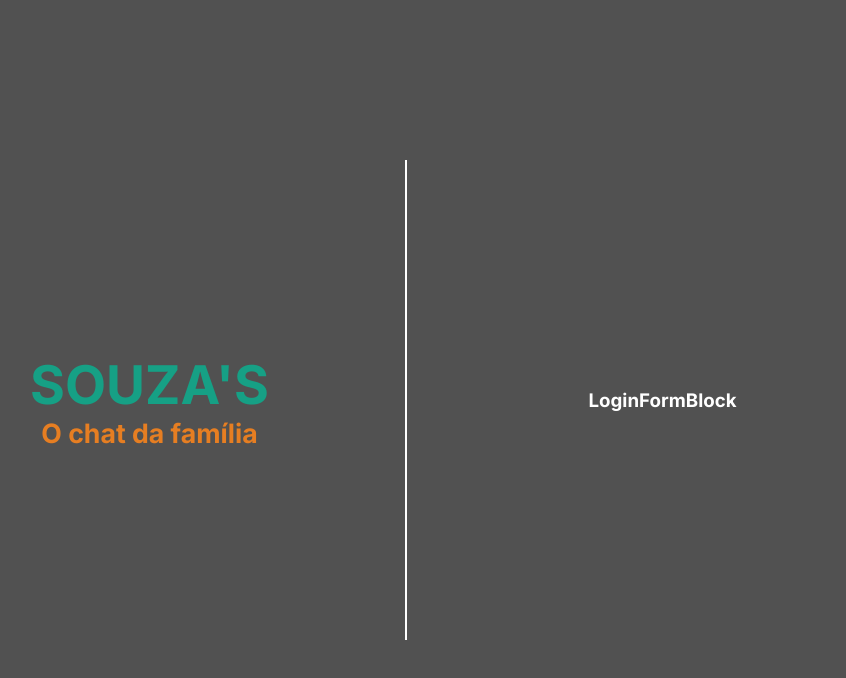
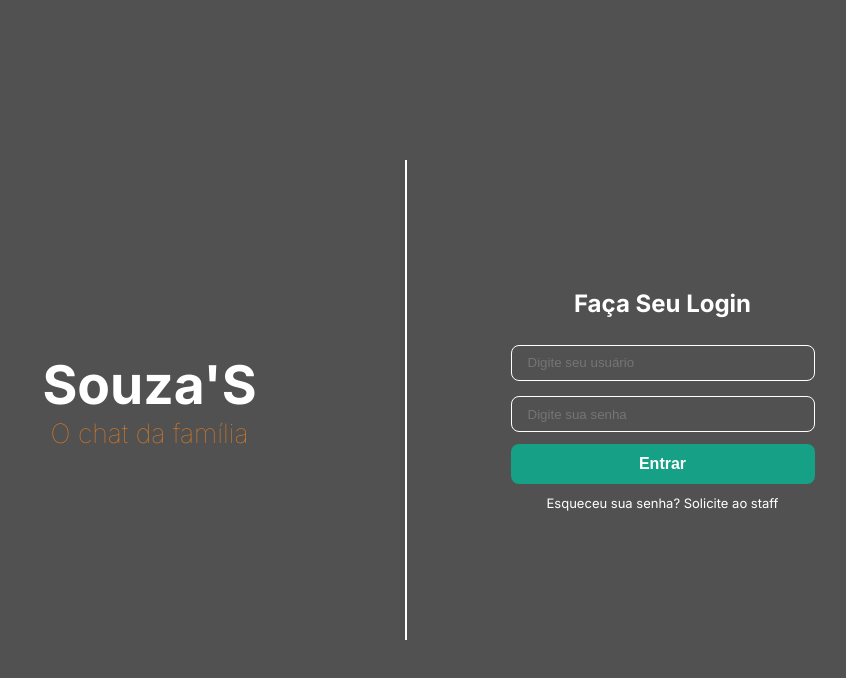
Before and after one commit to thdev-matheus/frontend-souzas-next-typescript, a Next.js app: page /login in a window 1280 px wide. Shown: the top 678 px of the page, without its empty margins (234-1080 px from the left). Built offline with nearby package versions, Linux system fonts and the light colour scheme.

Commit message:
feat: estilo da página de login

```diff
--- a/src/app/login/page.tsx
+++ b/src/app/login/page.tsx
@@ -7,7 +7,7 @@ export default function LoginPage() {
   return (
     <S.Container>
       <S.BoxLogo>
-        <h1>SOUZA'S</h1>
+        <h1>Souza'S</h1>
         <h2>O chat da família</h2>
       </S.BoxLogo>
       <S.BoxForm>
--- a/src/app/login/styles.ts
+++ b/src/app/login/styles.ts
@@ -50,12 +50,11 @@ export const BoxLogo = styled.section`
 
     & > h1 {
       font-size: 40pt;
-
-      color: ${(props) => props.theme.primary};
     }
 
     & > h2 {
       font-size: 20pt;
+      font-weight: lighter;
 
       color: ${(props) => props.theme.secondary};
     }
--- a/src/blocks/LoginFormBlock/index.tsx
+++ b/src/blocks/LoginFormBlock/index.tsx
@@ -1,7 +1,23 @@
+"use client";
+
+import * as S from "./styles";
+import * as C from "@/components";
+
 export const LoginFormBlock = () => {
   return (
-    <>
-      <h1>LoginFormBlock</h1>
-    </>
+    <S.Container>
+      <h2>Faça Seu Login</h2>
+
+      <S.Form>
+        <C.Input placeholder="Digite seu usuário" borderRadius=".5rem" />
+        <C.Input placeholder="Digite sua senha" borderRadius=".5rem" />
+
+        <S.BoxButton>
+          <C.Button label="Entrar" onAction={() => {}} />
+        </S.BoxButton>
+
+        <span>Esqueceu sua senha? Solicite ao staff</span>
+      </S.Form>
+    </S.Container>
   );
 };
--- /dev/null
+++ b/src/blocks/LoginFormBlock/styles.ts
@@ -0,0 +1,62 @@
+import styled from "styled-components";
+
+export const Container = styled.section`
+  @media (min-width: 481px) {
+  }
+
+  @media (min-width: 768px) {
+  }
+
+  @media (min-width: 992px) {
+  }
+
+  @media (min-width: 1200px) {
+    width: 19rem;
+
+    display: flex;
+    flex-direction: column;
+    justify-content: center;
+    align-items: center;
+    gap: 1.5rem;
+
+    & > h2 {
+    }
+  }
+
+  @media (min-width: 1920px) {
+  }
+`;
+
+export const Form = styled.form`
+  @media (min-width: 481px) {
+  }
+
+  @media (min-width: 768px) {
+  }
+
+  @media (min-width: 992px) {
+  }
+
+  @media (min-width: 1200px) {
+    width: 100%;
+
+    display: flex;
+    flex-direction: column;
+    justify-content: center;
+    align-items: center;
+    gap: 0.7rem;
+
+    & > span {
+      text-align: center;
+      font-size: small;
+    }
+  }
+
+  @media (min-width: 1920px) {
+  }
+`;
+
+export const BoxButton = styled.div`
+  width: 100%;
+  height: 2.5rem;
+`;
```
